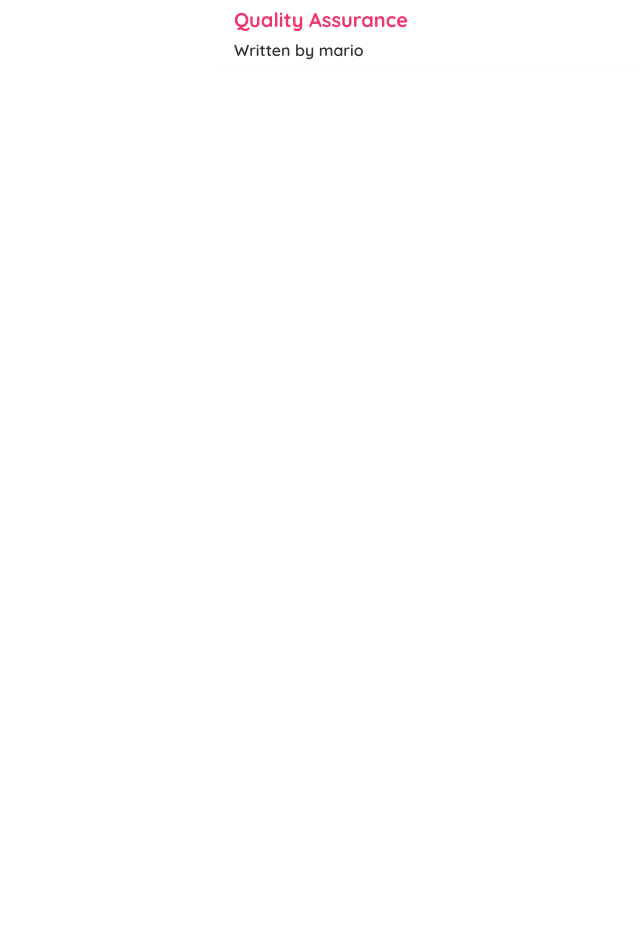
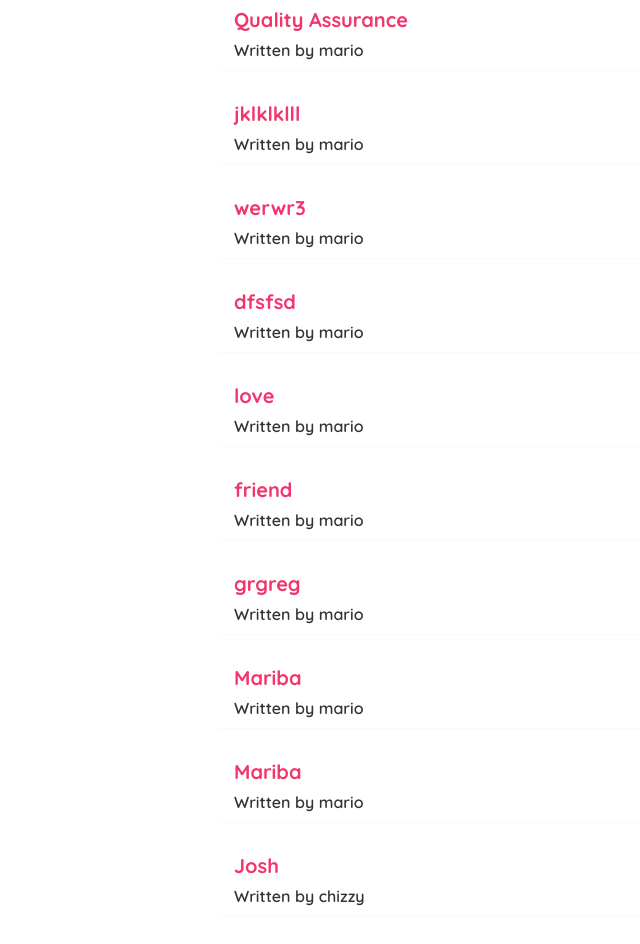
Before and after one commit to McHenro/A-Simple-React-Blog, a React (Create React App) app: page / in a window 1280 px wide. Shown: the part 560-1504 px from the top of the page, without its empty margins (122-762 px from the left). Before the commit the page ends 800 px from the top, so only its background shows below. Built offline with nearby package versions, Linux system fonts and the light colour scheme; data requests are answered from the project's data file.

Commit message:
feat: add post request and a programmatic redirect

```diff
--- a/data/db.json
+++ b/data/db.json
@@ -29,6 +29,60 @@
       "body": "Quality assurance (QA) is any systematic process of determining whether a product or service meets specified requirements. QA establishes and maintains set requirements for developing or manufacturing reliable products.",
       "author": "mario",
       "id": 5
+    },
+    {
+      "title": "jklklklll",
+      "body": "lllmkmjn",
+      "author": "mario",
+      "id": 6
+    },
+    {
+      "title": "werwr3",
+      "body": "3r34r4",
+      "author": "mario",
+      "id": 7
+    },
+    {
+      "title": "dfsfsd",
+      "body": "dsfsdf",
+      "author": "mario",
+      "id": 8
+    },
+    {
+      "title": "love ",
+      "body": "everybody",
+      "author": "mario",
+      "id": 9
+    },
+    {
+      "title": "friend",
+      "body": "pray",
+      "author": "mario",
+      "id": 10
+    },
+    {
+      "title": "grgreg",
+      "body": "rggergerg",
+      "author": "mario",
+      "id": 11
+    },
+    {
+      "title": "Mariba",
+      "body": "i love Sewa",
+      "author": "mario",
+      "id": 12
+    },
+    {
+      "title": "Mariba",
+      "body": "i love Sewa",
+      "author": "mario",
+      "id": 13
+    },
+    {
+      "title": "Josh",
+      "body": "Nwakeibeya scholar",
+      "author": "chizzy",
+      "id": 14
     }
   ]
 }
--- a/src/Create.js
+++ b/src/Create.js
@@ -1,11 +1,13 @@
 import { useState } from "react";
+import { useNavigate } from "react-router-dom"
+import axios from "axios";
 
 const Create = () => {
   const [title, setTitle] = useState("");
   const [body, setBody] = useState("");
   const [author, setAuthor] = useState("mario");
-  const [isPending, setIspending] = useState(false)
-
+  const [isPending, setIspending] = useState(false);
+  const navigate = useNavigate();
 
 
   const handleSubmit = (e) => {
@@ -13,15 +15,12 @@ const Create = () => {
     const blog = { title, body, author };
     setIspending(true);
 
-    fetch("http://localhost:8000/blogs", {
-      method:'POST',
-      headers:{'Content-Type':'application/json'},
-      body: JSON.stringify(blog)
-    }).then(()=>{
-      console.log('New Blog Added')
+    axios.post("http://localhost:8000/blogs", blog)
+    .then(response=> {
+      console.log(response);
       setIspending(false);
-
-    });
+      navigate('/');
+    })
   };
 
   return (
```
